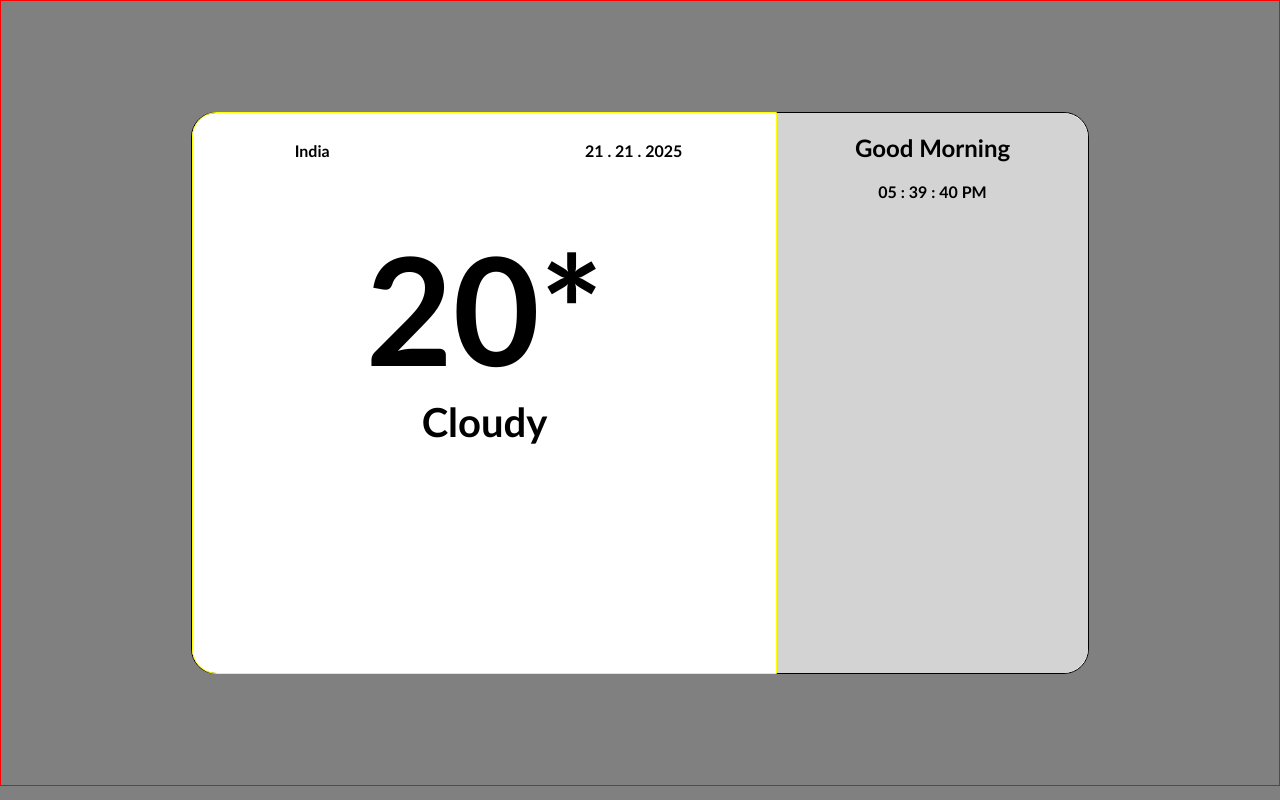
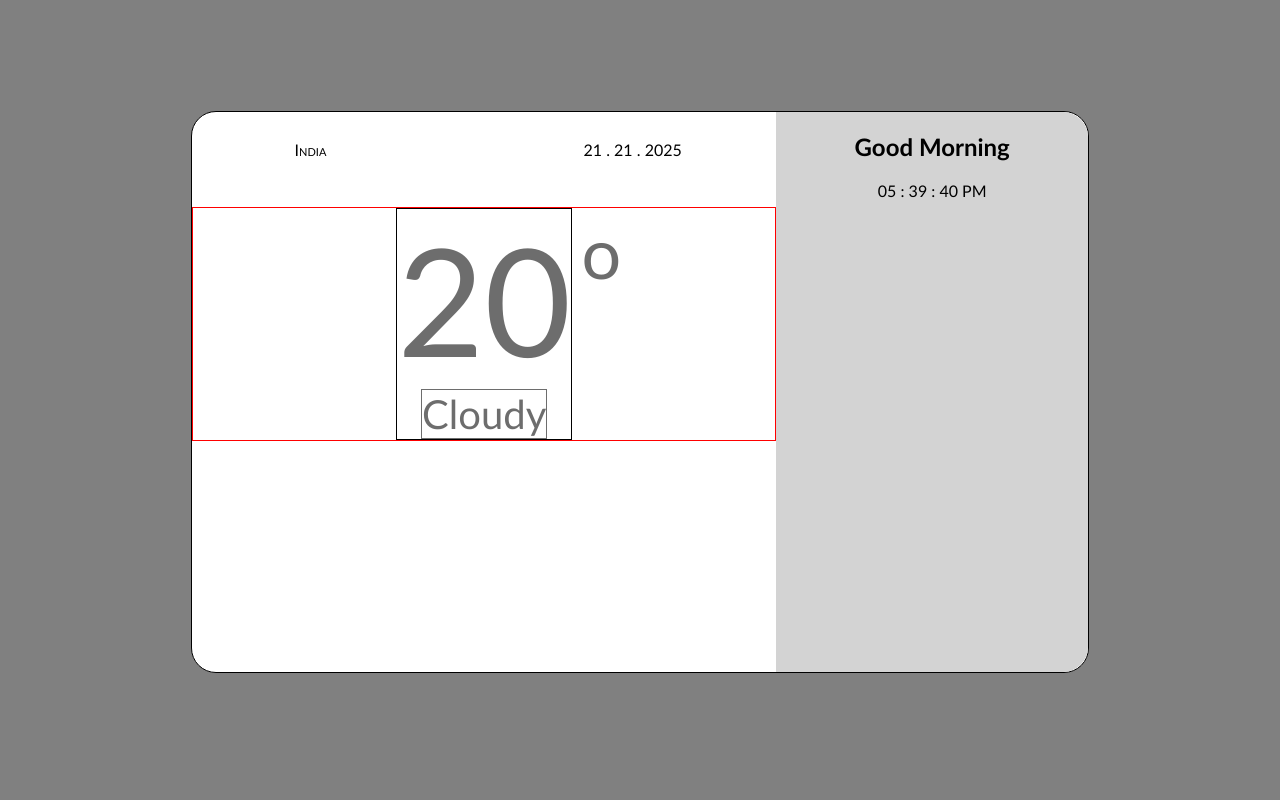
Before and after one commit to A-PRASATHARUMUGAM/Weather-App, a plain HTML site: page index.html in a window 1280 px wide. Drawn offline with Linux system fonts and the light colour scheme.

Commit message:
change some modification in weather application

```diff
--- a/index.html
+++ b/index.html
@@ -36,9 +36,10 @@
       <div class="degree-container">
 
 
-              <div class="weather">
+              <div class="weather-temp-box">
 
-                <span class="degree-text">20*</span> <br>
+                <span class="degree-round">o</span>
+                <span class="degree-text">20</span>
                 <span class="degree-text2">Cloudy</span>
 
               </div>
--- a/style.css
+++ b/style.css
@@ -3,12 +3,15 @@ body{
     padding:0;
     background-color:gray;
     font-family: 'Trebuchet MS', 'Lucida Sans Unicode', 'Lucida Grande', 'Lucida Sans', Arial, sans-serif;
-    font-weight: bold;
 
 
 }
+:root{
+
+    --gray-color:rgb(109, 109, 109);
+
+}
 .main-container{
-    border: 1px solid red;
     display: flex;
     justify-content:center;
     align-items: center;
@@ -28,7 +31,6 @@ body{
 }
 /* Right side contianer */
 .rightside-container{
-    border: 1px solid yellow;
     width:75%;
     height:100%;
     border-radius:25px 0px 0px 25px;
@@ -41,26 +43,52 @@ body{
     justify-content: space-around;
     align-items: center;
     text-align: center;
+    font-variant: small-caps;
 
 }
 .country{
     padding: 8px;
     margin-right:100px;
 }
+                        /* Temperature container */
 .degree-container{
-    margin-top:50px;
+    margin-top:40px;
     display: flex;
     justify-content: center;
     align-items: center;
-    text-align: center;
+    border: 1px solid red;
+}
+.weather-temp-box{
+    border:1px solid black;
+   display: flex;
+   flex-direction: column;
+   justify-content: center;
+   align-items:center;
+   position:relative;
+
+}
+.degree-round{
+  position: absolute;
+  top:1px;
+  right:-50px;
+  font-size:70px;
+  color:var(--gray-color);
+
 }
 
 .degree-text{
+    display: block;
+    color: var(--gray-color);
     font-size:150px;
+    font-weight:500;
 }
 .degree-text2{
-
+    display: block;
+    border: 1px solid;
+    text-align: center;
+    color: var(--gray-color);
     font-size:40px;
+    font-weight: 200;
 }
 
 /* left  side container */
```
